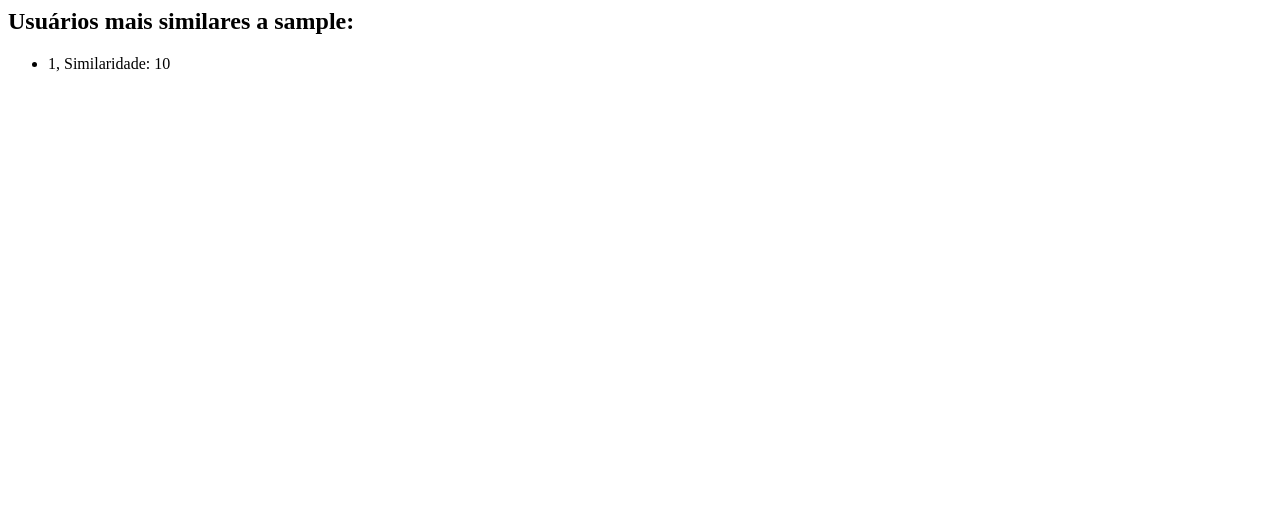
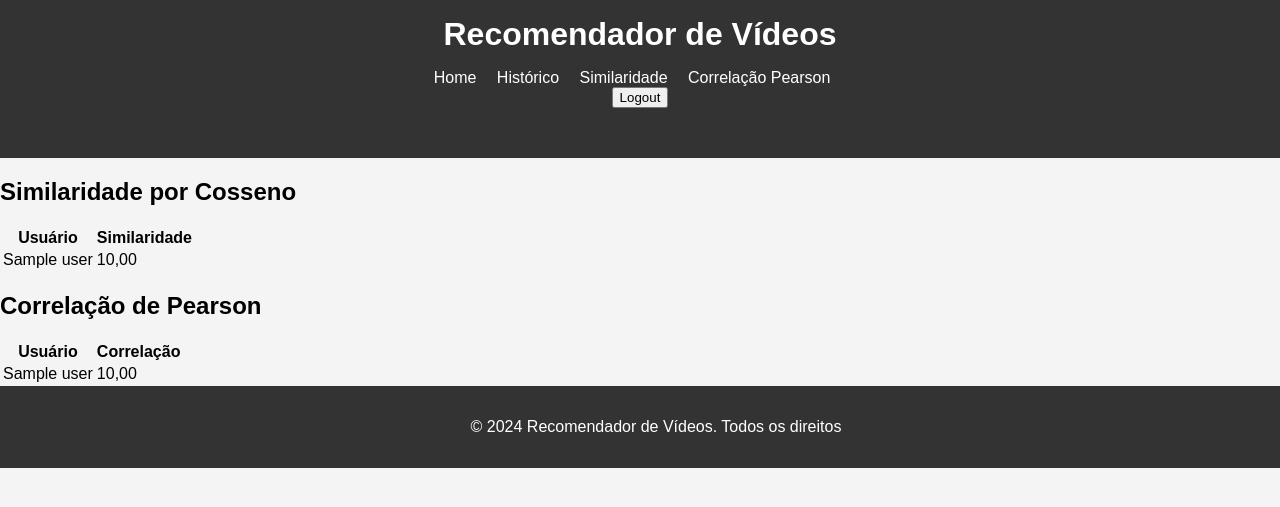
Before and after one commit to GetJose/SR_YT_collab, a Django app: template recomendador_videos/templates/apps/recomendacao/similaridade.html in a window 1280 px wide. Shown: the top 507 px of the page. Run offline with Django 5.2, Linux system fonts and the light colour scheme; a user stored in the database is signed in; tables that the repository leaves empty hold one stand-in row (values such as "Sample post"); the template is opened without the code that fills it: most values are stand-ins (such as "Sample title", 1, 10 or a date in 2020).

Commit message:
changing the templates to extends the base

```diff
--- a/recomendador_videos/templates/apps/recomendacao/similaridade.html
+++ b/recomendador_videos/templates/apps/recomendacao/similaridade.html
@@ -1,6 +1,51 @@
-<h2>Usuários mais similares a {{ user.username }}:</h2>
-<ul>
-    {% for user_id, score in similaridade.items %}
-        <li>{{ user_id }}, Similaridade: {{ score }}</li>
-    {% endfor %}
-</ul>
+{% extends 'base.html' %}
+
+{% block title %}
+    Similaridades de Usuário
+{% endblock %}
+
+{% block content %}
+    <h2>Similaridade por Cosseno</h2>
+    {% if similaridade_cosseno %}
+        <table class="table">
+            <thead>
+                <tr>
+                    <th>Usuário</th>
+                    <th>Similaridade</th>
+                </tr>
+            </thead>
+            <tbody>
+                {% for user, similarity in similaridade_cosseno.items %}
+                    <tr>
+                        <td>{{ user }}</td>
+                        <td>{{ similarity|floatformat:2 }}</td>
+                    </tr>
+                {% endfor %}
+            </tbody>
+        </table>
+    {% else %}
+        <p>Nenhum usuário semelhante encontrado com base na Similaridade por Cosseno.</p>
+    {% endif %}
+
+    <h2>Correlação de Pearson</h2>
+    {% if similaridade_pearson %}
+        <table class="table">
+            <thead>
+                <tr>
+                    <th>Usuário</th>
+                    <th>Correlação</th>
+                </tr>
+            </thead>
+            <tbody>
+                {% for user, similarity in similaridade_pearson.items %}
+                    <tr>
+                        <td>{{ user }}</td>
+                        <td>{{ similarity|floatformat:2 }}</td>
+                    </tr>
+                {% endfor %}
+            </tbody>
+        </table>
+    {% else %}
+        <p>Nenhum usuário semelhante encontrado com base na Correlação de Pearson.</p>
+    {% endif %}
+{% endblock %}
```
Also changed, not shown: recomendador_videos/templates/apps/recomendacao/user_correlation.html (+12 -10 lines).
